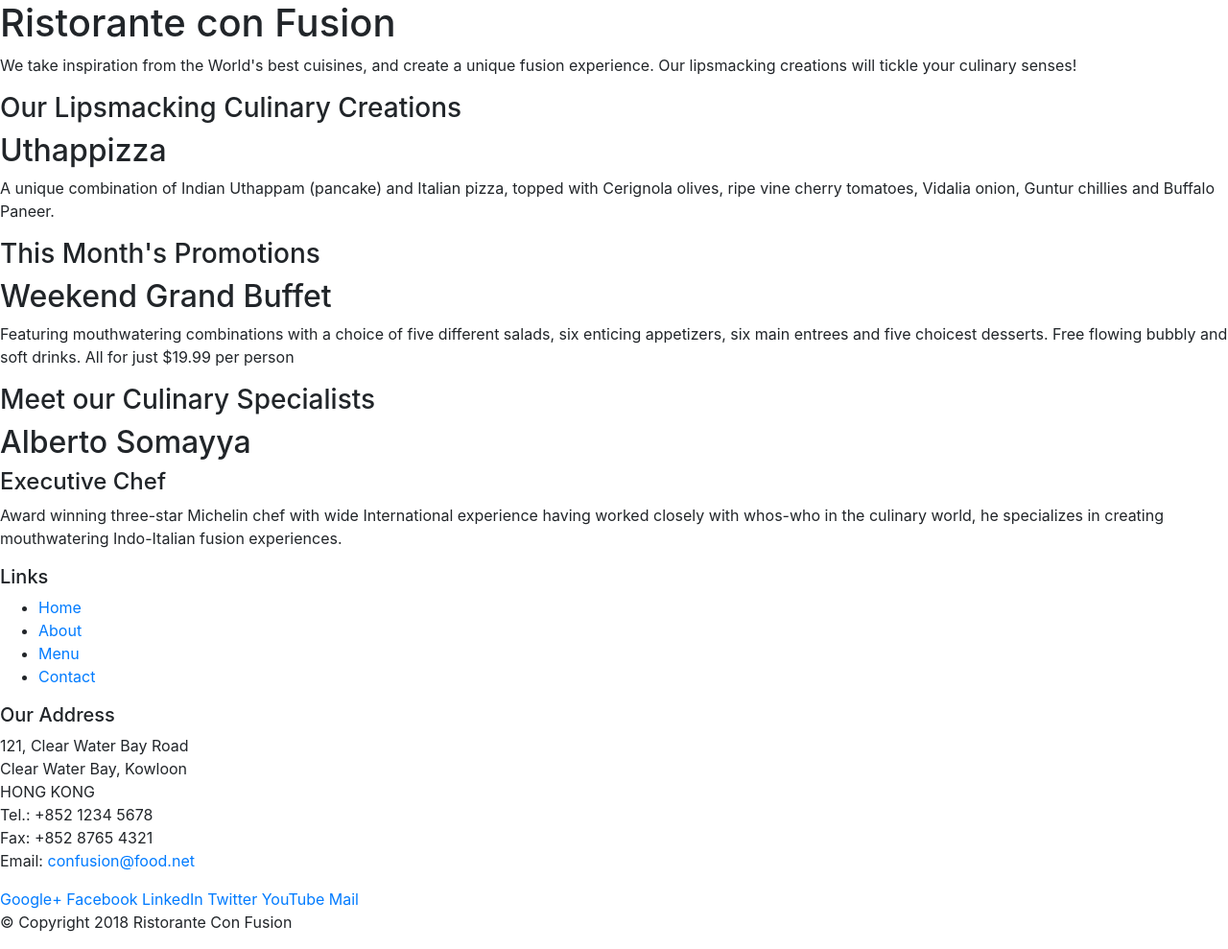
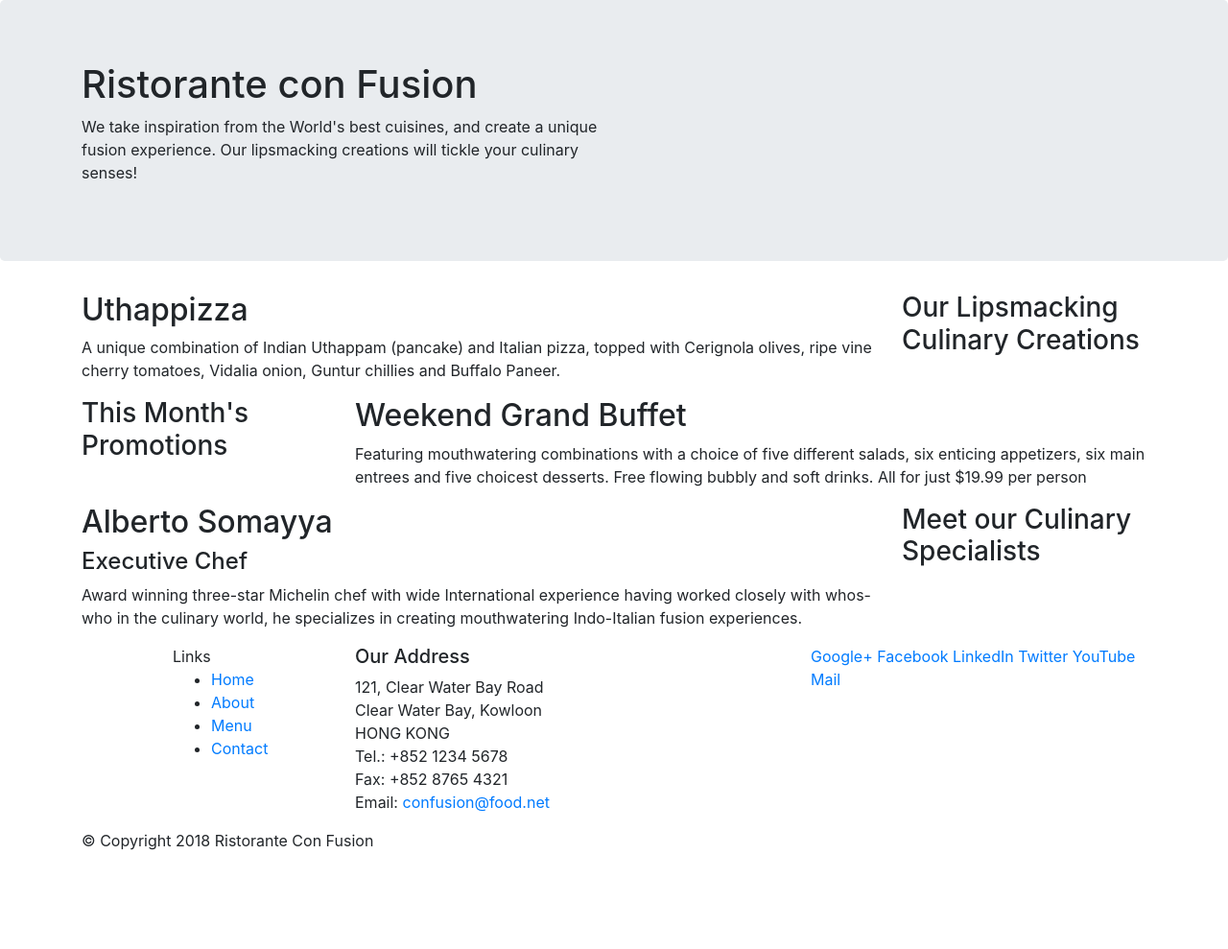
Before and after one commit to hashhir/bootStrap, a website: page index.html in a window 1280 px wide. Shown: the whole page at 96% size. After the commit the page ends 904 px from the top, so only its background shows below. Drawn offline with nearby package versions, Linux system fonts and the light colour scheme.

Commit message:
bootstrap grid part 1

```diff
--- a/index.html
+++ b/index.html
@@ -13,46 +13,46 @@
 
 <body>
 
-    <header>
-        <div>
-            <div>
-                <div>
+    <header class="jumbotron">
+        <div class="container">
+            <div class="row">
+                <div class="col-12 col-sm-6">
                     <h1>Ristorante con Fusion</h1>
                     <p>We take inspiration from the World's best cuisines, and create a unique fusion experience. Our lipsmacking creations will tickle your culinary senses!</p>
                 </div>
-                <div>
+                <div class="col-12 col-sm">
                 </div>
             </div>
         </div>
     </header>
 
-    <div>
-        <div>
-            <div>
+    <div class="container">
+        <div class="row">
+            <div class="col-12 col-sm-4 order-sm-last col-md-3">
                 <h3>Our Lipsmacking Culinary Creations</h3>
             </div>
-            <div>
+            <div class="col col-sm order-sm-first col-md">
                 <h2>Uthappizza</h2>
                 <p>A unique combination of Indian Uthappam (pancake) and Italian pizza, topped with Cerignola olives, ripe vine cherry tomatoes, Vidalia onion, Guntur chillies and Buffalo Paneer.</p>
             </div>
         </div>
 
 
-        <div>
-            <div>
+        <div class="row">
+            <div class="col-12 col-sm-4 col-md-3">
                 <h3>This Month's Promotions</h3>
             </div>
-            <div>
+            <div class="col col-sm col-md">
                 <h2>Weekend Grand Buffet</h2>
                 <p>Featuring mouthwatering combinations with a choice of five different salads, six enticing appetizers, six main entrees and five choicest desserts. Free flowing bubbly and soft drinks. All for just $19.99 per person </p>
             </div>
         </div>
 
-        <div>
-            <div>
+        <div class="row">
+            <div class="col-12 col-sm-4 order-sm-last col-md-3">
                 <h3>Meet our Culinary Specialists</h3>
             </div>
-            <div>
+            <div class="col col-sm order-sm-first col-md">
                 <h2>Alberto Somayya</h2>
                 <h4>Executive Chef</h4>
                 <p>Award winning three-star Michelin chef with wide International experience having worked closely with whos-who in the culinary world, he specializes in creating mouthwatering Indo-Italian fusion experiences. </p>
@@ -61,9 +61,9 @@
     </div>
 
     <footer>
-        <div>
-            <div>
-                <div>
+        <div class="container">
+            <div class="row">
+                <div class="col-4 offset-1 col-sm-2"
                     <h5>Links</h5>
                     <ul>
                         <li><a href="#">Home</a></li>
@@ -72,7 +72,7 @@
                         <li><a href="#">Contact</a></li>
                     </ul>
                 </div>
-                <div>
+                <div class="col-7 col-sm-5">
                     <h5>Our Address</h5>
                     <address>
 		              121, Clear Water Bay Road<br>
@@ -83,7 +83,7 @@
 		              Email: <a href="mailto:confusion@food.net">confusion@food.net</a>
 		           </address>
                 </div>
-                <div>
+                <div class="col-12 col-sm-4" >
                     <div>
                         <a href="http://google.com/+">Google+</a>
                         <a href="http://www.facebook.com/profile.php?id=">Facebook</a>
@@ -94,8 +94,8 @@
                     </div>
                 </div>
            </div>
-           <div>
-                <div>
+           <div class="row">
+                <div class="col-auto">
                     <p>© Copyright 2018 Ristorante Con Fusion</p>
                 </div>
            </div>
```
